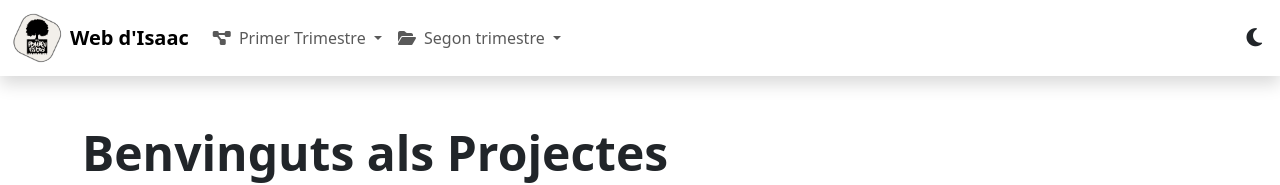
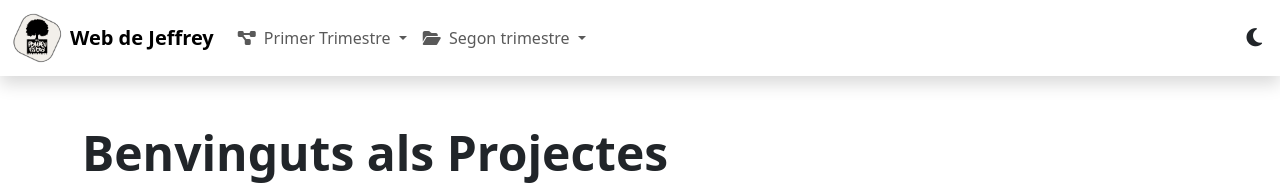
Before and after one commit to jasarepompeu/jasarepompeu.github.io, a plain HTML site: page index.html in a window 1280 px wide. Shown: the top 185 px of the page. Drawn offline with nearby package versions, Linux system fonts and the light colour scheme.

Commit message:
Update navbar brand name from 'Web d'Isaac' to 'Web de Jeffrey'

```diff
--- a/index.html
+++ b/index.html
@@ -67,7 +67,7 @@
       <!-- 5. Logo i text -->
       <a class="navbar-brand d-flex align-items-center" href="#">
         <img src="logo.png" alt="Logo" class="logo rounded-circle me-2">
-        <span class="fw-bold">Web d'Isaac</span>
+        <span class="fw-bold"> Web de Jeffrey </span>
       </a>
 
       <!-- Botó menú mòbil -->
```
